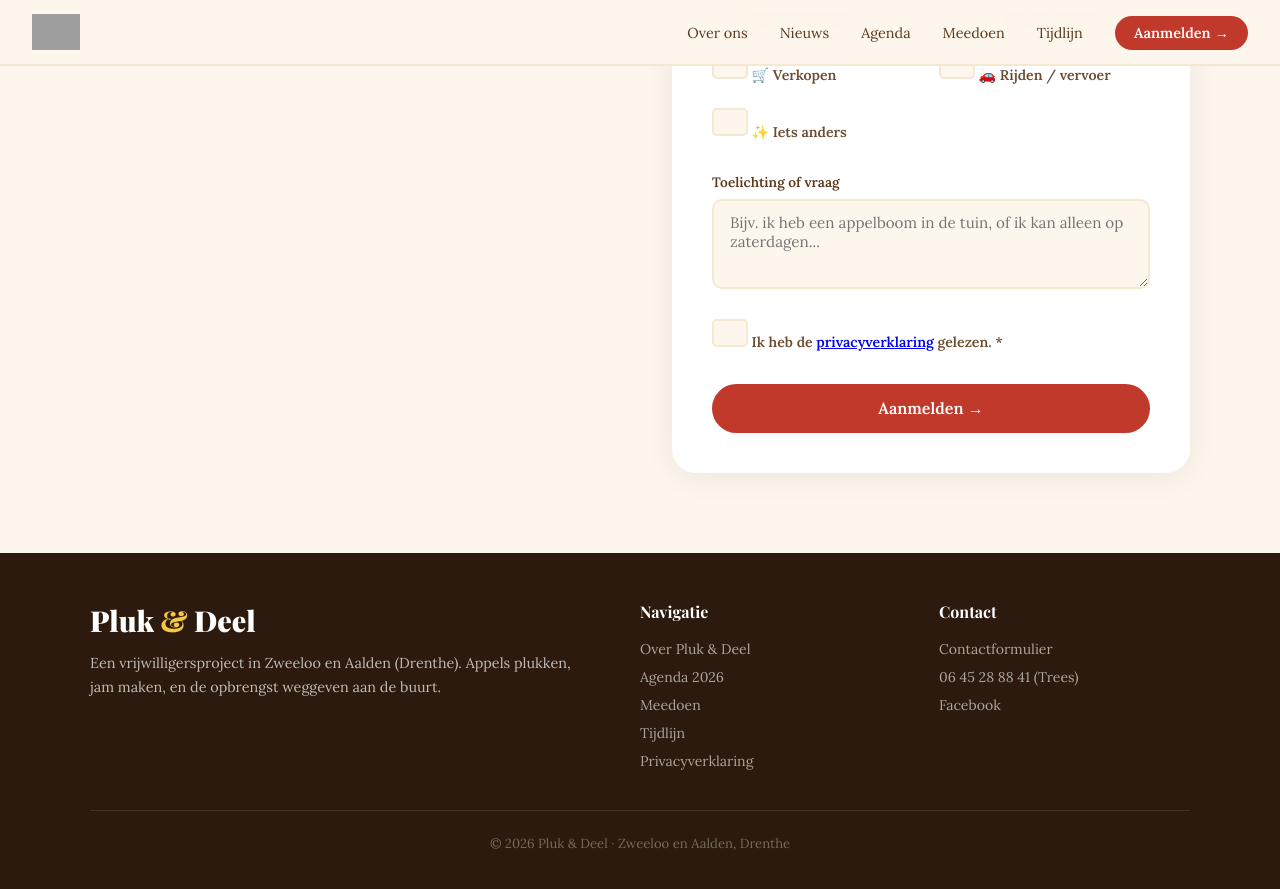
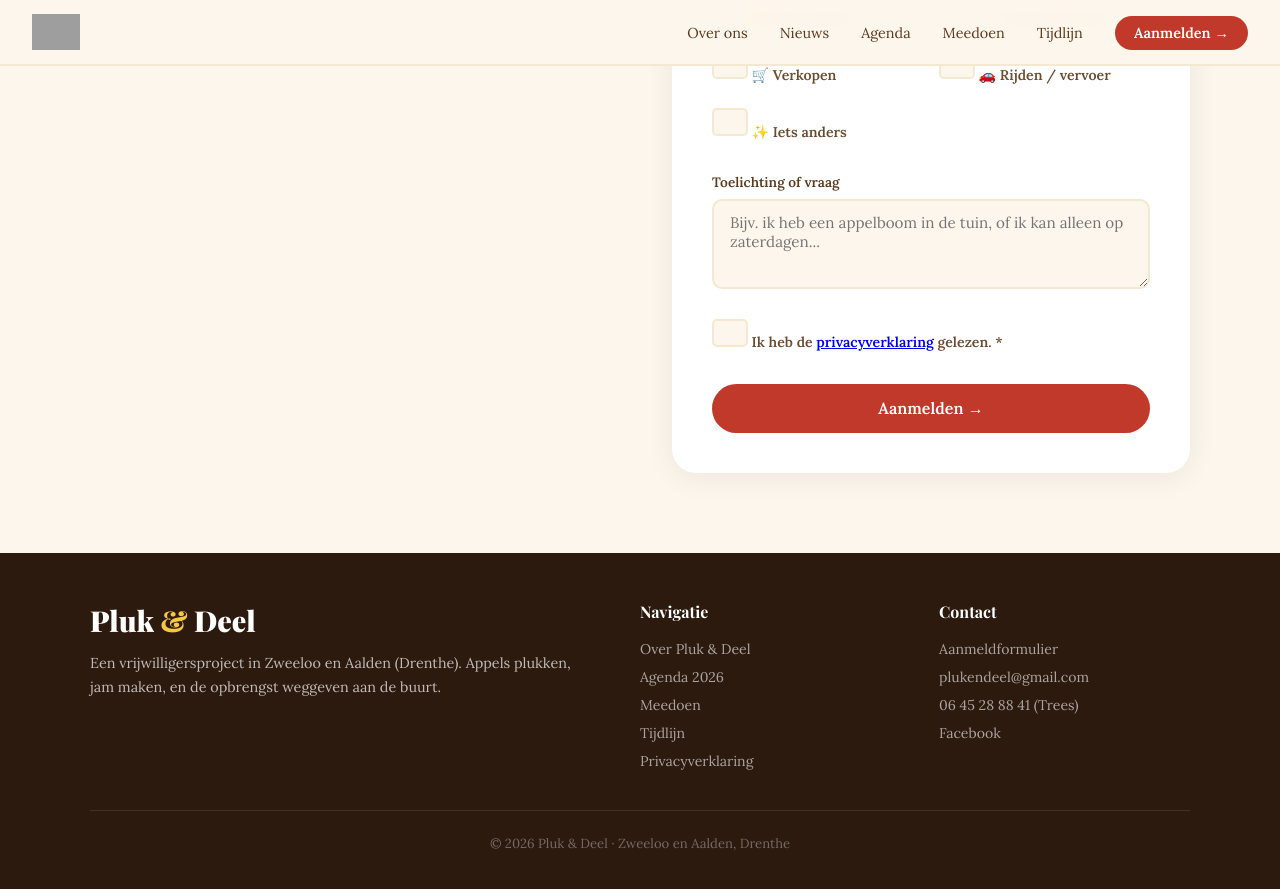
Before and after one commit to PlukenDeel/Pluk-en-Deel-2, a Jekyll site: the page built from index.html, in a window 1280 px wide and 900 px high, scrolled down 6260 px. Shown: the top 889 px of the window. Built offline with Jekyll 4.4.1, drawn with Linux system fonts in a browser that asks for light colours; some web fonts are replaced; grey boxes are pictures that could not be loaded.

Commit message:
Footer: contactformulier link fixen
- 'Contactformulier' link wijst nu naar #aanmelden (het formulier op homepage)
- Email adres toegevoegd (uit config, dus makkelijk te onderhouden)
- Verwijderd hardcoded /contact/ link die niet bestaat

Co-Authored-By: Claude Haiku 4.5 <noreply@anthropic.com>

```diff
--- a/_layouts/default.html
+++ b/_layouts/default.html
@@ -123,7 +123,8 @@
       <address class="footer-col">
         <h4>Contact</h4>
         <ul>
-          <li><a href="https://www.plukendeel.nl/contact/">Contactformulier</a></li>
+          <li><a href="#aanmelden">Aanmeldformulier</a></li>
+          <li><a href="mailto:{{ site.data.algemeen.email }}">{{ site.data.algemeen.email }}</a></li>
           <li>
             <a href="tel:+31645288841" aria-label="Bel Trees, telefoonnummer 06 45 28 88 41">
               06 45 28 88 41 (Trees)
```
